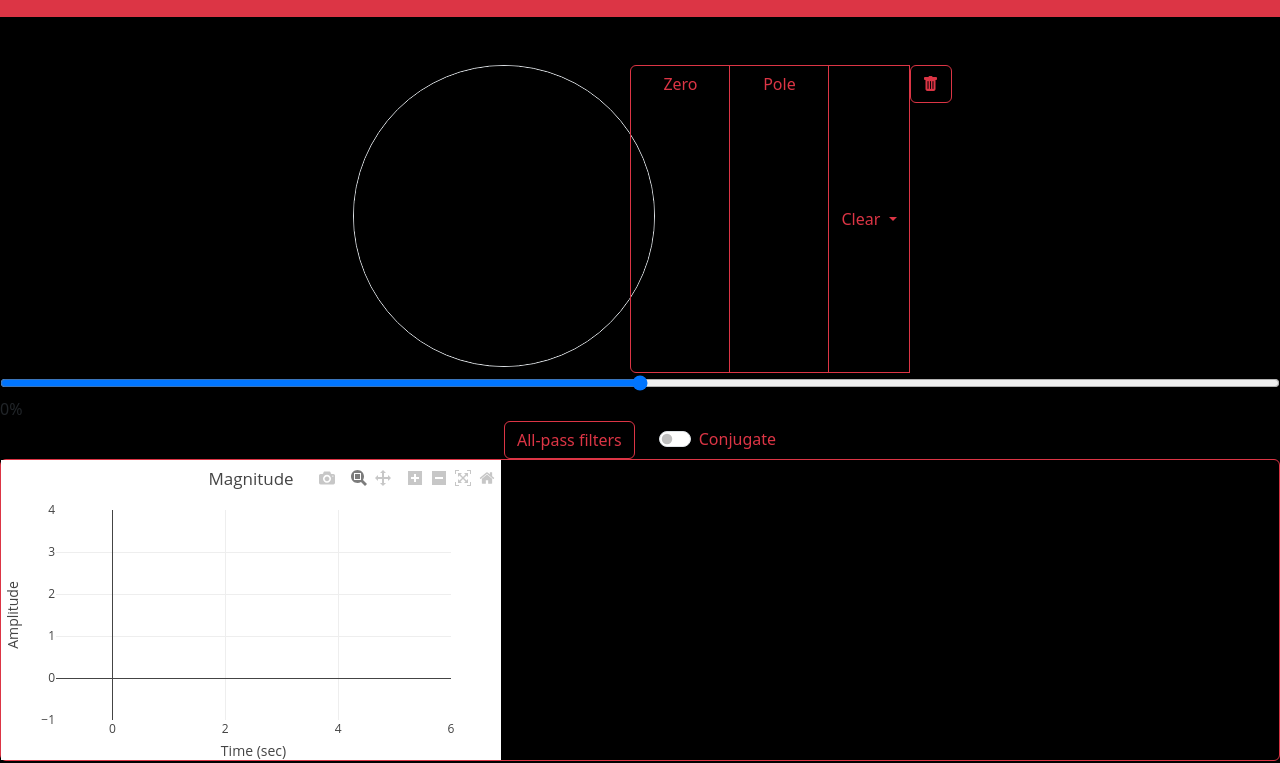
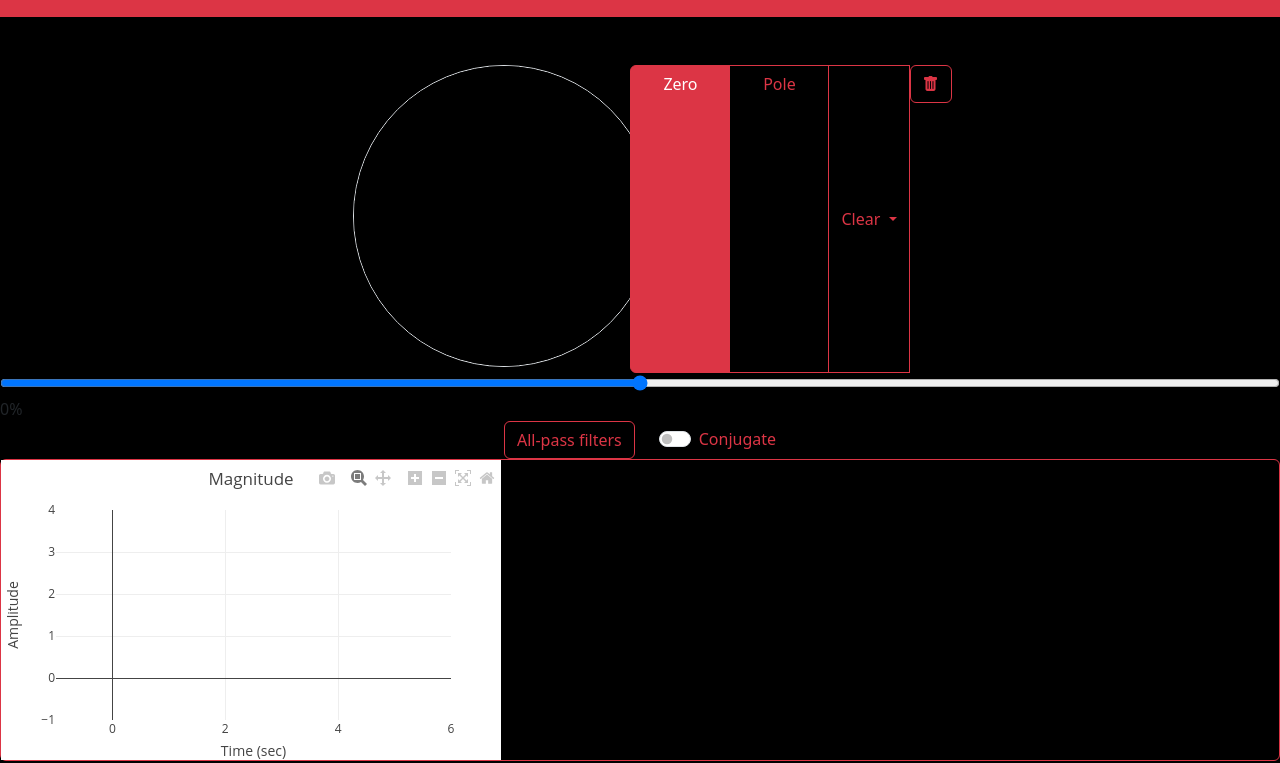
Before and after one commit to mariamgamal70/Digital-filter-designer, a plain HTML site: page templates/index.html in a window 1280 px wide. Shown: the part 61-824 px from the top of the page. Drawn offline with nearby package versions, Linux system fonts and the light colour scheme.

Commit message:
Revert "w"
This reverts commit b9f41c33b440d2fba35a2a3848a898e04512cd77.

```diff
--- a/templates/index.html
+++ b/templates/index.html
@@ -27,14 +27,13 @@
         </div>
     </header>
     <div class="d-flex flex-wrap justify-content-center mt-5">
-        <div style="position: relative; left: 25px;" id="canvascontainer"><canvas id="unitcirclecanva" width="300"
-                height="300" style="border: 1px solid #d3d3d388" class="border rounded-circle"></canvas></div>
+        <div style="position: relative; left: 25px;" id="canvascontainer" ><canvas id="unitcirclecanva" width="300" height="300" style="border: 1px solid #d3d3d388" class="border rounded-circle" ></canvas></div>
             <br>
             <div class="btn-group" role="group" aria-label="Basic radio toggle button group">
-            <input type="radio" class="btn-check" name="btnradio" id="zero" autocomplete="off">
+                <input type="radio" class="btn-check" name="btnradio" id="btnradio1" autocomplete="off" checked>
                 <label class="btn btn-outline-danger" for="btnradio1" style="width: 100px;">Zero</label>
 
-            <input type="radio" class="btn-check" name="btnradio" id="pole" autocomplete="off">
+                <input type="radio" class="btn-check" name="btnradio" id="btnradio2" autocomplete="off">
                 <label class="btn btn-outline-danger" for="btnradio2" style="width: 100px;">Pole</label>
 
                 <div class="btn-group">
```
Lines whose indentation alone changed are shown as unchanged.
